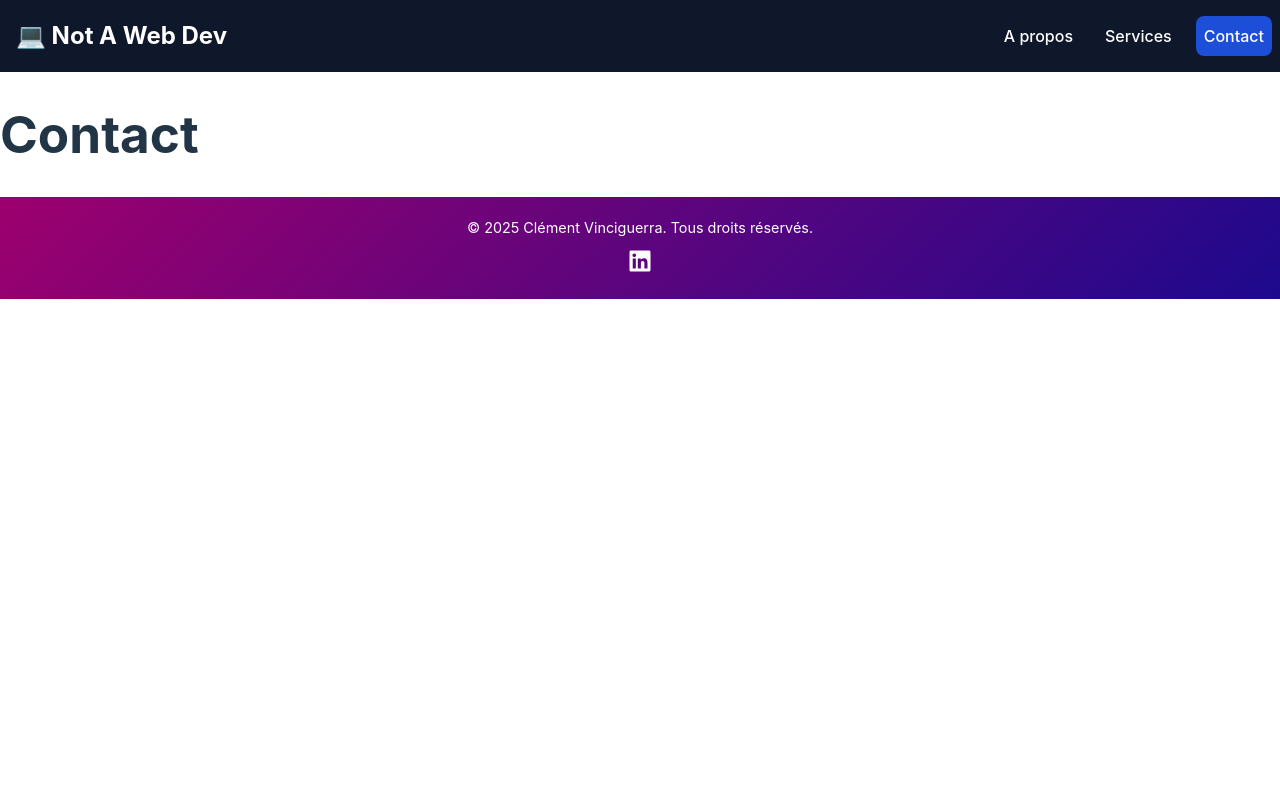
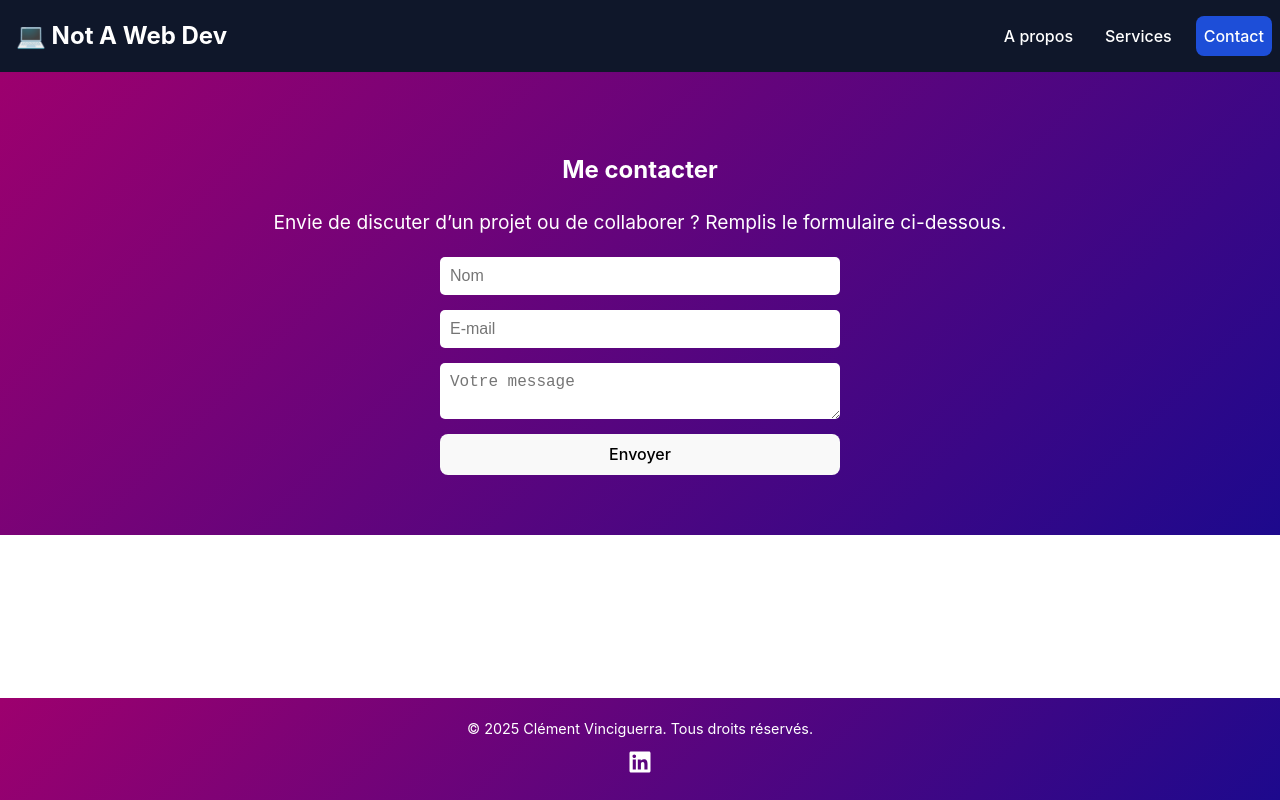
Before and after one commit to cvinciguer/portfolio-frontend, a React (Vite) app: page /portfolio-frontend/contact in a window 1280 px wide. Built offline with nearby package versions, Linux system fonts and the light colour scheme.

Commit message:
PTF-012-Adding temp contact page and sticking footer to the bottom of the page

```diff
--- a/src/App.css
+++ b/src/App.css
@@ -1,5 +1,15 @@
 html, body {
+  height: 100%; /* Assure que la page prend toute la hauteur */
   margin: 0;
   padding: 0;
-  width: 100%;
 }
+
+#root, .App {
+  display: flex;
+  flex-direction: column;
+  min-height: 100vh; /* min-height pour s'assurer que tout prend l'écran */
+}
+
+.main-container {
+  flex: 1; /* Prend tout l'espace restant pour pousser le footer */
+}
--- a/src/App.tsx
+++ b/src/App.tsx
@@ -12,12 +12,14 @@ function App() {
   return (
     <div className="App">
     <Navbar />
+    <div className="main-container">
       <Routes>
         <Route path="/" element={<Home />} />
         <Route path="/about" element={<Experience />} />
         <Route path="/services" element={<Services />} />
         <Route path="/contact" element={<Contact />} />
       </Routes>
+    </div>
     <Footer />
   </div>
   )
--- a/src/pages/Contact/Contact.tsx
+++ b/src/pages/Contact/Contact.tsx
@@ -1,5 +1,8 @@
-import React from "react";
+import React, { useRef } from "react";
+import { ContactSection } from "../Home/ContactSection";
 
 export const Contact: React.FC = () => {
-  return <h1>Contact</h1>;
+    const contactRef = useRef<HTMLDivElement | null>(null);
+
+  return <ContactSection contactRef={contactRef} />;
 };
```
Lines whose indentation alone changed are shown as unchanged.
